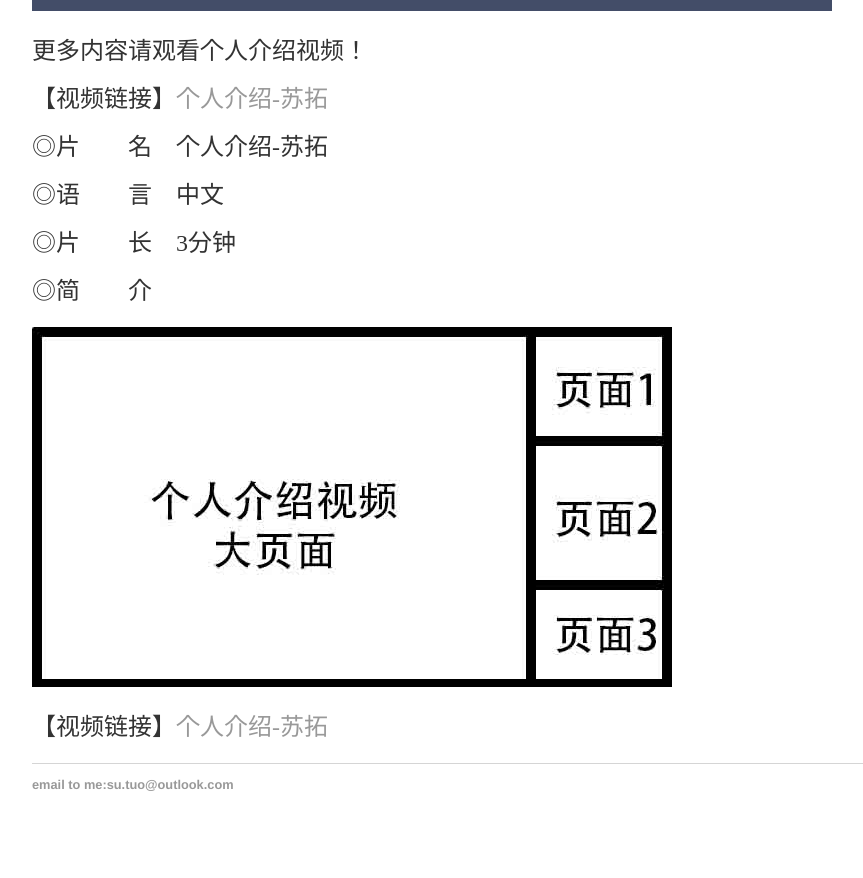
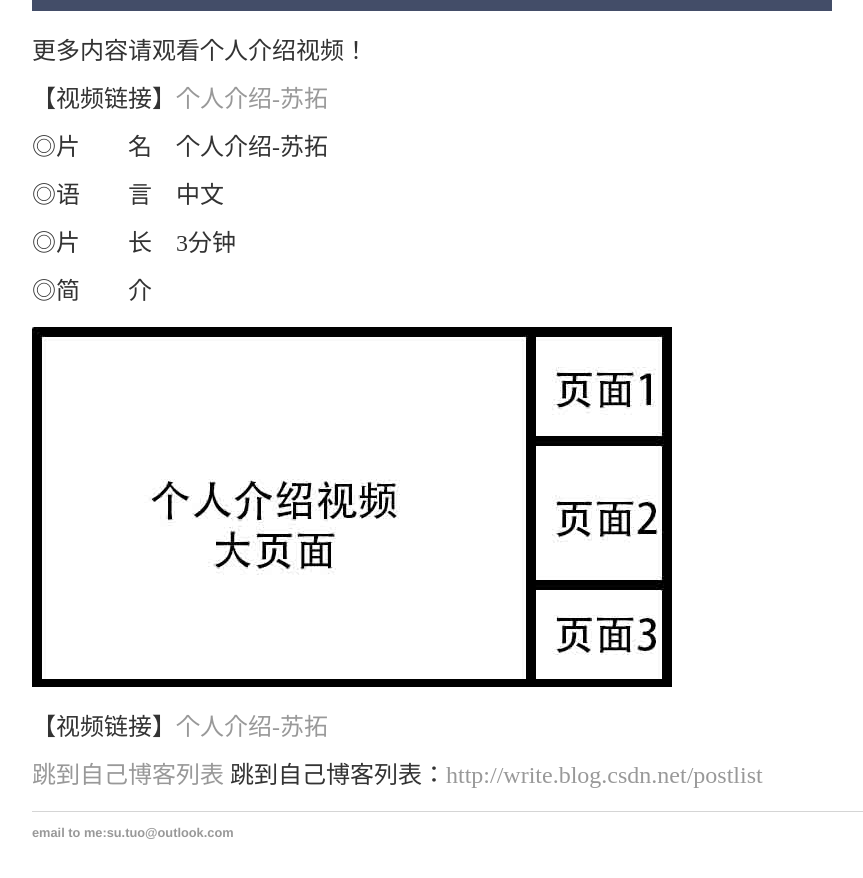
Before and after one commit to SotakuStudio/SotakuStudio.github.io, a Jekyll site: the page built from _posts/2021-12-30-chnresume.md, in a window 1280 px wide and 900 px high, scrolled down 1344 px. Shown: the top 878 px of the window, without its empty margins (160-1023 px from the left). Built offline with Jekyll 4.4.1, drawn with Linux system fonts in a browser that asks for light colours; before the commit the page ends 2196 px from its top, so only the background shows below that.

Commit message:
Update 2021-12-30-chnresume.md

```diff
--- a/_posts/2021-12-30-chnresume.md
+++ b/_posts/2021-12-30-chnresume.md
@@ -20,3 +20,6 @@ date: 2021-12-30
 ![Image text](https://github.com/SotakuStudio/SotakuStudio.github.io/blob/main/chnblog/image/IntroductionPage.jpg?raw=true)
 
 【视频链接】[个人介绍-苏拓](https://1drv.ms/v/s!Aj9fktzHJKNciN02BrABSgitCyzcvw?e=68vd63)
+
+<a href="http://write.blog.csdn.net/postlist" target="_blank">跳到自己博客列表</a>
+跳到自己博客列表：<a href="http://write.blog.csdn.net/postlist" target="_blank">http://write.blog.csdn.net/postlist</a>
```
